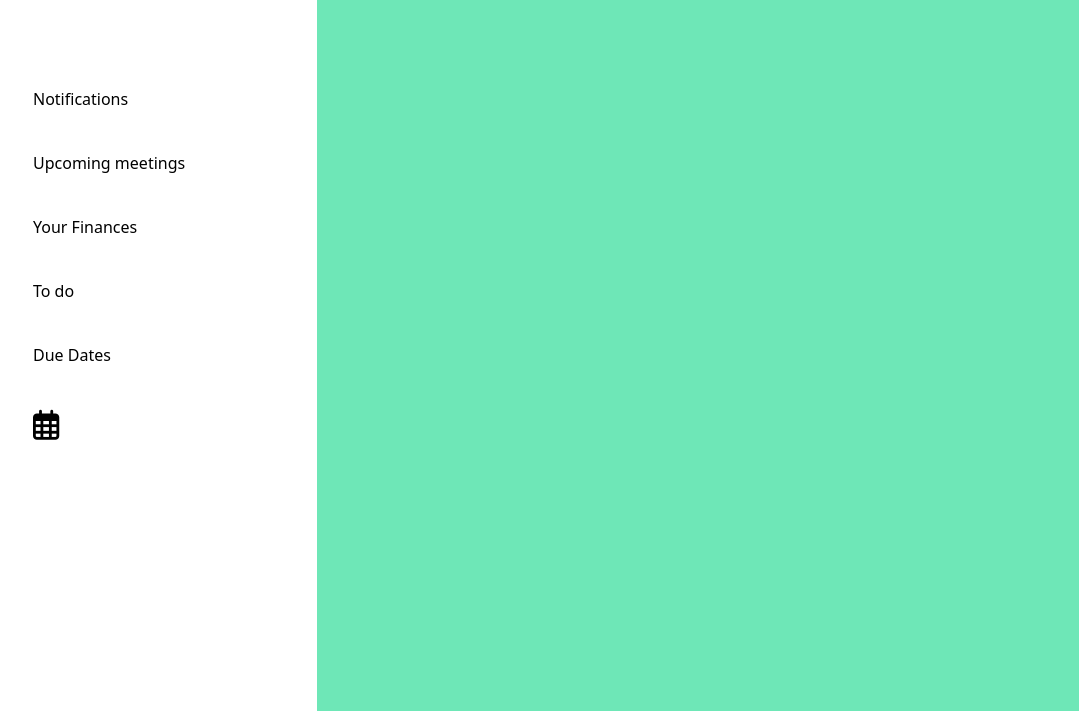
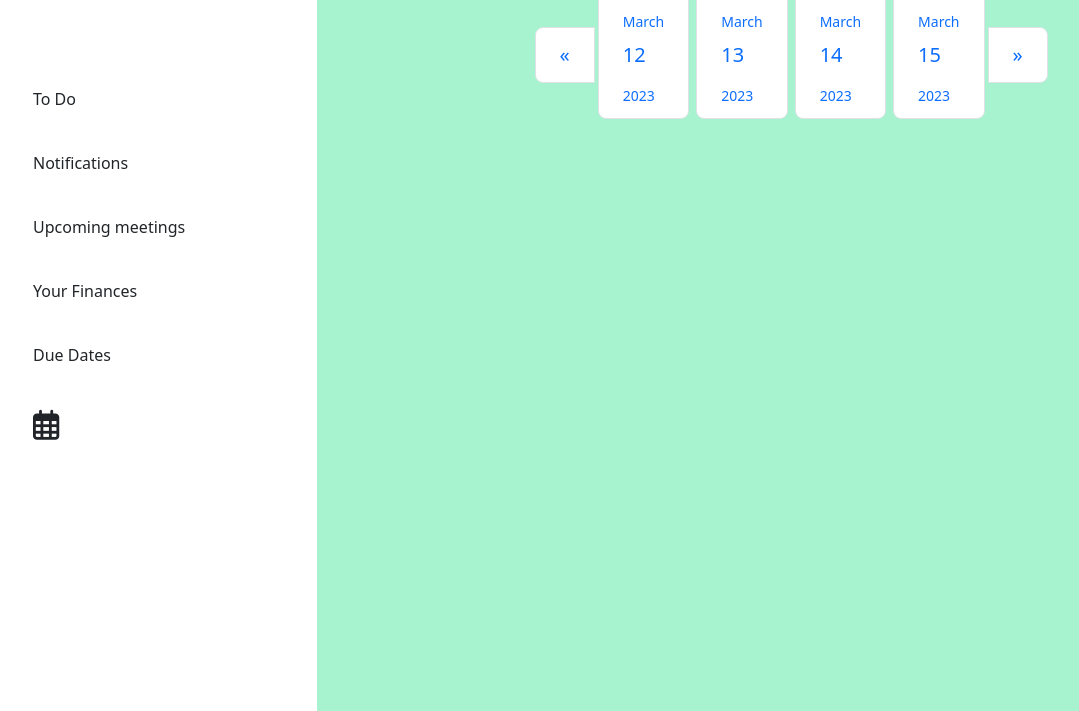
Before and after one commit to gerald-x/easy_mail, a plain HTML site: page index.html in a window 1280 px wide. Shown: the part 89-800 px from the top of the page, without its empty margins (15-1094 px from the left). Drawn offline with nearby package versions, Linux system fonts and the light colour scheme.

Commit message:
linked bootstrap + added pagination to template + few tweaks to styles

```diff
--- a/index.html
+++ b/index.html
@@ -9,7 +9,10 @@
     <script src="https://cdn.tailwindcss.com"></script>
     <link rel="stylesheet" href="./stylesheets/styles.css">
     <link rel='stylesheet' href='https://cdnjs.cloudflare.com/ajax/libs/font-awesome/6.3.0/css/all.min.css' integrity='sha512-SzlrxWUlpfuzQ+pcUCosxcglQRNAq/DZjVsC0lE40xsADsfeQoEypE+enwcOiGjk/bSuGGKHEyjSoQ1zVisanQ==' crossorigin='anonymous'/>
+    <link href="https://cdn.jsdelivr.net/npm/bootstrap@5.3.0-alpha1/dist/css/bootstrap.min.css" rel="stylesheet" integrity="sha384-GLhlTQ8iRABdZLl6O3oVMWSktQOp6b7In1Zl3/Jr59b6EGGoI1aFkw7cmDA6j6gD" crossorigin="anonymous">
+    <script src="https://cdn.jsdelivr.net/npm/bootstrap@5.3.0-alpha1/dist/js/bootstrap.bundle.min.js" integrity="sha384-w76AqPfDkMBDXo30jS1Sgez6pr3x5MlQ1ZAGC+nuZB+EYdgRZgiwxhTBTkF7CXvN" crossorigin="anonymous"></script>
     <script defer src="./js/main.js"></script>
+    <script defer src="./js/todo.js"></script>
 </head>
 <body>
     <div class="mobile p-4">
@@ -20,10 +23,10 @@
         </div>
         <div class="mobile--view">
             <div class="w-max mx-auto mt-12">
+                <a class="nav--link" href="">To Do</a>
                 <a class="nav--link" href="">Notifications</a>
                 <a class="nav--link" href="">Upcoming meetings</a>
                 <a class="nav--link" href="">Your Finances</a>
-                <a class="nav--link" href="">To do</a>
                 <a class="nav--link" href="">Due Dates</a>
                 <a class="nav--link text-3xl" href=""><i class="fa-regular fa-calendar-days"></i></a>
             </div>
@@ -36,17 +39,63 @@
         <nav class="ml-4 pl-8 desktop--nav">
             <h4 class="my-8 text-4xl brand-text text-emerald-500">Easy Mail</h4>
             <div class="mt-10 pt-8">
+                <a class="nav--link" href="">To Do</a>
                 <a class="nav--link" href="">Notifications</a>
                 <a class="nav--link" href="">Upcoming meetings</a>
                 <a class="nav--link" href="">Your Finances</a>
-                <a class="nav--link" href="">To do</a>
                 <a class="nav--link" href="">Due Dates</a>
                 <a class="nav--link text-3xl" href=""><i class="fa-regular fa-calendar-days"></i></a>
             </div>
         </nav>
 
-        <div class="bg-emerald-300 h-screen desktop--space">
+        <div class="bg-emerald-200 h-screen desktop--space pt-5">
+            <div class="container">
+                <nav aria-label="Page navigation" class="mt-8">
+                    <ul class="pagination d-flex justify-content-center align-items-center px-3 flex-wrap">
+                      <li class="page-item">
+                        <a class="page-link previous-label" href="#" aria-label="Previous">
+                          <span aria-hidden="true">&laquo;</span>
+                        </a>
+                      </li>
 
+                      <li class="page-item mx-1">
+                        <a class="page-link rounded-lg" href="#">
+                            <p class="block month-1 my-2 text-sm"></p>
+                            <span class="date-1"></span>
+                            <p class="year-1 text-sm mt-3"></p>
+                        </a>
+                        </li>
+                      <li class="page-item mx-1">
+                        <a class="page-link rounded-lg" href="#">
+                            <p class="block month-2 my-2 text-sm"></p>
+                            <span class="date-2"></span>
+                            <p class="year-2 text-sm mt-3"></p>
+                        </a>
+                    </li>
+                      <li class="page-item mx-1">
+                        <a class="page-link rounded-lg" href="#">
+                            <p class="block month-3 my-2 text-sm"></p>
+                            <span class="date-3"></span>
+                            <p class="year-3 text-sm mt-3"></p>
+                        </a>
+                    </li>
+                    <li class="page-item mx-1">
+                        <a class="page-link rounded-lg" href="#">
+                            <p class="block month-4 my-2 text-sm"></p>
+                            <span class="date-4"></span>
+                            <p class="year-4 text-sm mt-3"></p>
+                        </a>
+                    </li>
+
+                      <li class="page-item">
+                        <a class="page-link next-label" href="#" aria-label="Next">
+                          <span aria-hidden="true">&raquo;</span>
+                        </a>
+                      </li>
+
+                    </ul>
+                  </nav>
+            </div>
         </div>
 
         <div class="hidden">
```
